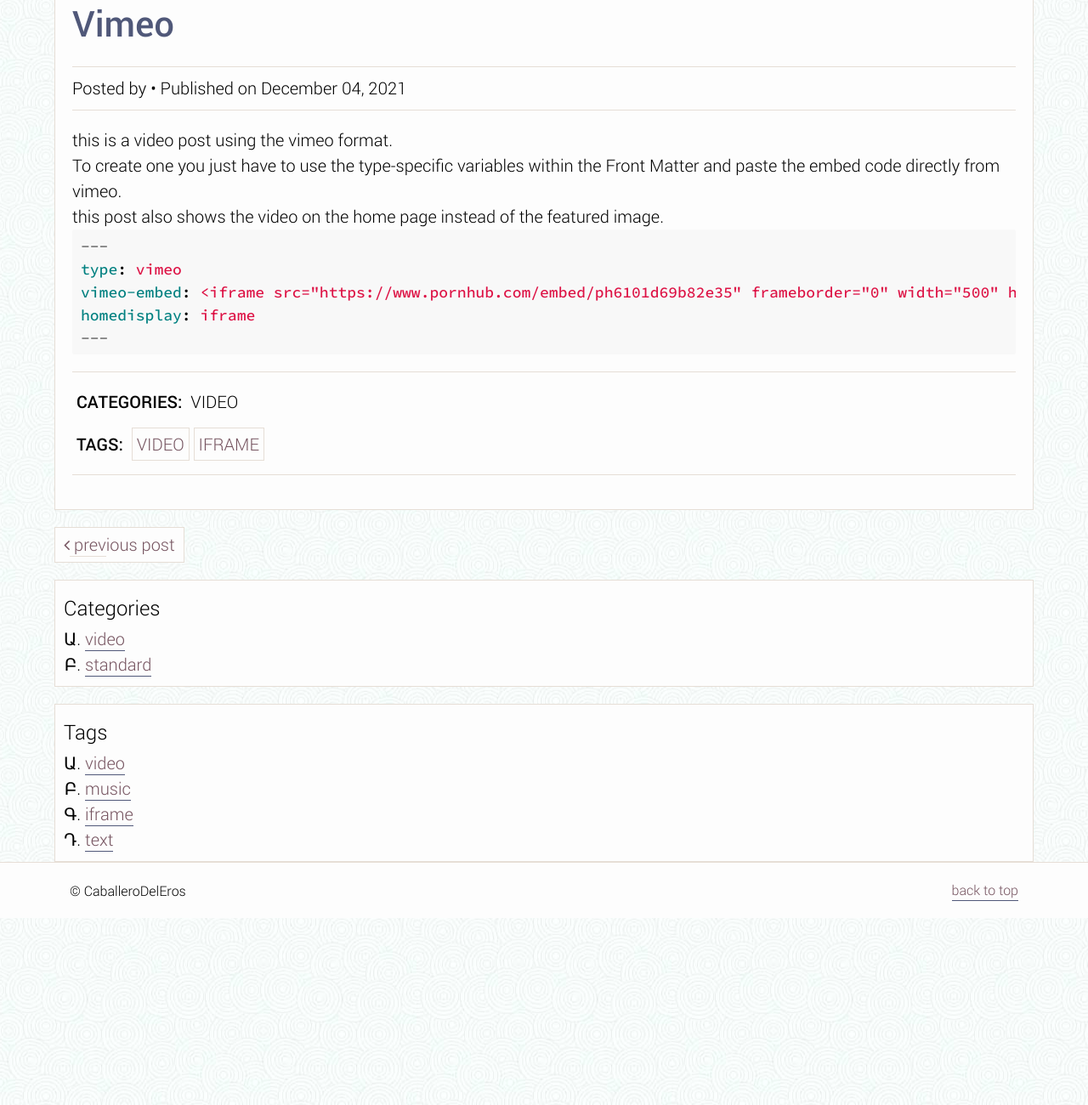
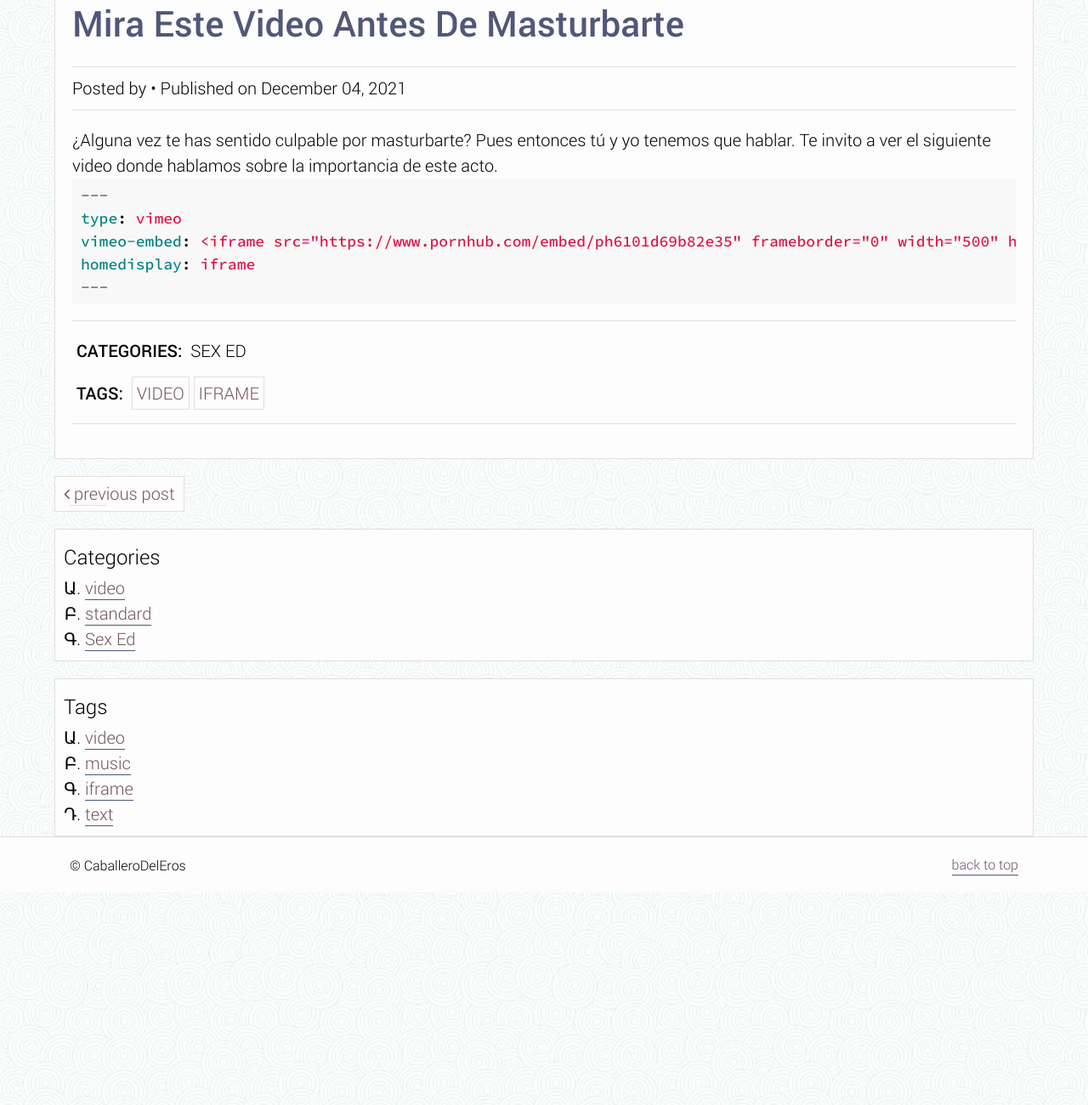
Before and after one commit to Caballerodeleros/-Caballerodeleros.github.io, a Jekyll site: the page built from _posts/2021-12-04-ponhu.md, in a window 1280 px wide and 1400 px high, scrolled down 671 px, cut to the strip 100-1400 px from the top of the window. Shown: the whole strip at 85% size. Built offline with Jekyll 4.4.1, drawn with Linux system fonts in a browser that asks for light colours.

Commit message:
Update 2021-12-04-ponhu.md

````diff
--- a/_posts/2021-12-04-ponhu.md
+++ b/_posts/2021-12-04-ponhu.md
@@ -2,16 +2,14 @@
 author: person
 type: vimeo
 vimeo-embed: <iframe src="https://www.pornhub.com/embed/ph6101d69b82e35" frameborder="0" width="500" height="281" scrolling="no" allowfullscreen></iframe>
-title: Vimeo
+title: Mira Este Video Antes De Masturbarte
 homedisplay: iframe
 tags: [video, iframe]
-category: [video]
+category: [Sex Ed]
 ---
-this is a video post using the vimeo format.
-
-To create one you just have to use the type-specific variables within the Front Matter and paste the embed code directly from vimeo.
-
-this post also shows the video on the home page instead of the featured image.
+¿Alguna vez te has sentido culpable por masturbarte?
+Pues entonces tú y yo tenemos que hablar.
+Te invito a ver el siguiente video donde hablamos sobre la importancia de este acto.
 
 ``` yml
 ---
````
